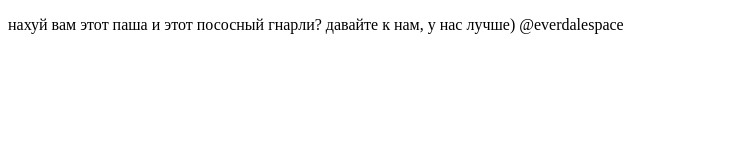
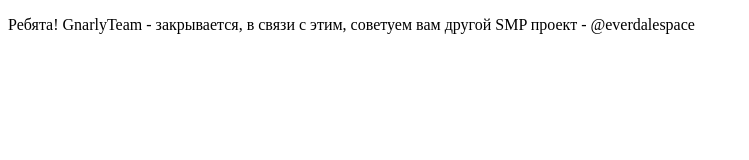
Before and after one commit to shiwze/gnarly-craft.fun, a plain HTML site: page index.html in a window 1280 px wide. Shown: the whole page, without its empty margins (0-749 px from the left). Drawn offline with Linux system fonts and the light colour scheme.

Commit message:
Update index.html

```diff
--- a/index.html
+++ b/index.html
@@ -5,6 +5,6 @@
     <title>EVERDALE SPACE</title>
 </head>
 <body>
-    <p>нахуй вам этот паша и этот пососный гнарли? давайте к нам, у нас лучше) @everdalespace</p>
+    <p>Ребята! GnarlyTeam - закрывается, в связи с этим, советуем вам другой SMP проект - @everdalespace</p>
 </body>
 </html>
```
